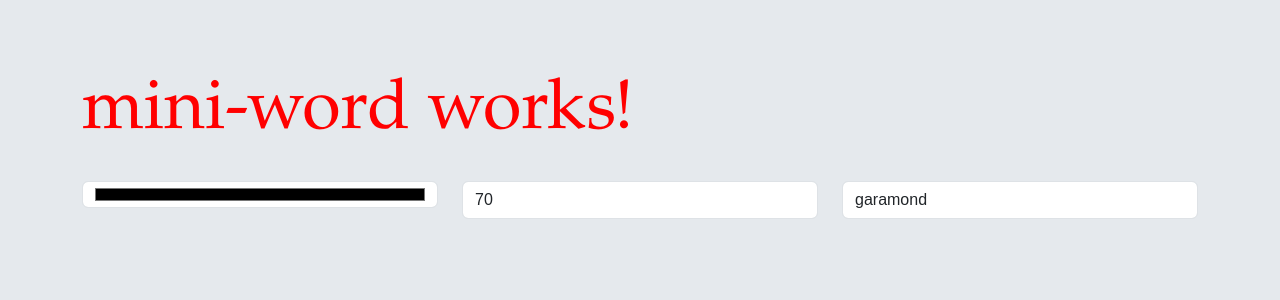
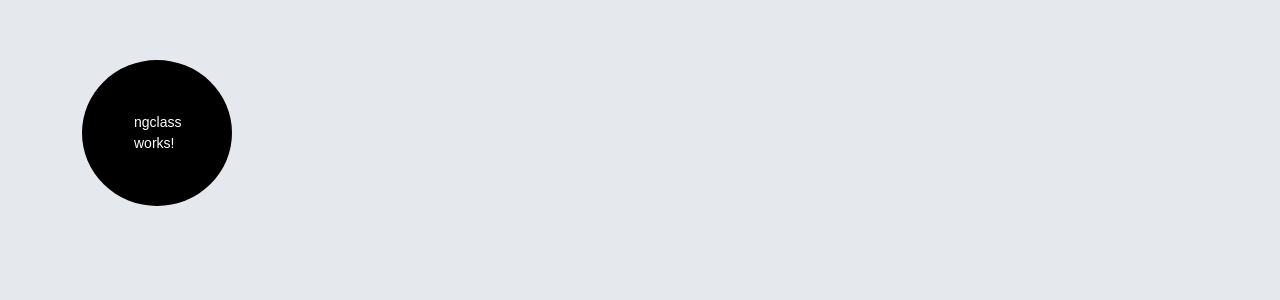
Before and after one commit to aymensellaouti/ngM2i10626, an Angular app: page / in a window 1280 px wide. Shown: the top 300 px of the page. Built offline with nearby package versions, Linux system fonts and the light colour scheme.

Commit message:
exemple ngClass

```diff
--- a/src/app/app.html
+++ b/src/app/app.html
@@ -1 +1 @@
-<app-mini-word/>
+<app-ngclass/>
--- a/src/app/app.ts
+++ b/src/app/app.ts
@@ -4,12 +4,13 @@
 import { CvPage } from "./cv/cv-page/cv-page";
 import { NgStyleComponent } from "./directives/ng-style/ng-style";
 import { MiniWordComponent } from "./components/mini-word/mini-word.component";
+import { NgclassComponent } from "./directives/ngclass/ngclass";
 
 @Component({
   // Si tu veux appeler ce composant crée une balsie <app-root/>
   selector: 'app-root',
   // importe tous ce qui est nécessaire pour le HTML
-  imports: [TtcComponent, Pere, CvPage, NgStyleComponent, MiniWordComponent],
+  imports: [TtcComponent, Pere, CvPage, NgStyleComponent, MiniWordComponent, NgclassComponent],
   // c'est le html que je gére (moi le composant)
   templateUrl: './app.html',
   // Le style associé uniquement à ce composant
--- /dev/null
+++ b/src/app/directives/ngclass/ngclass.css
@@ -0,0 +1,16 @@
+.ampoule {
+  width: 150px;
+  heigth: 150px;
+  padding: 50px;
+  border: solid 2px black;
+  border-radius: 50%;
+}
+
+.on {
+  background-color: yellow;
+}
+
+.off {
+  background-color: black;
+  color: white;
+}
--- /dev/null
+++ b/src/app/directives/ngclass/ngclass.html
@@ -0,0 +1,7 @@
+<p
+  (click)="interrupteur()"
+  [class]="{
+    'on': isOn(),
+    'off': !isOn()
+  }"
+  class="ampoule">ngclass works!</p>
--- /dev/null
+++ b/src/app/directives/ngclass/ngclass.ts
@@ -0,0 +1,14 @@
+import { Component, signal } from '@angular/core';
+
+@Component({
+  selector: 'app-ngclass',
+  imports: [],
+  templateUrl: './ngclass.html',
+  styleUrl: './ngclass.css',
+})
+export class NgclassComponent {
+  isOn = signal(false);
+  interrupteur() {
+    this.isOn.update((on) => !on)
+  }
+}
```
Also changed, not shown: src/app/cv/cv-card/cv-card.html (indentation only), 1 other file (tests, documents, lock files or other folders).
